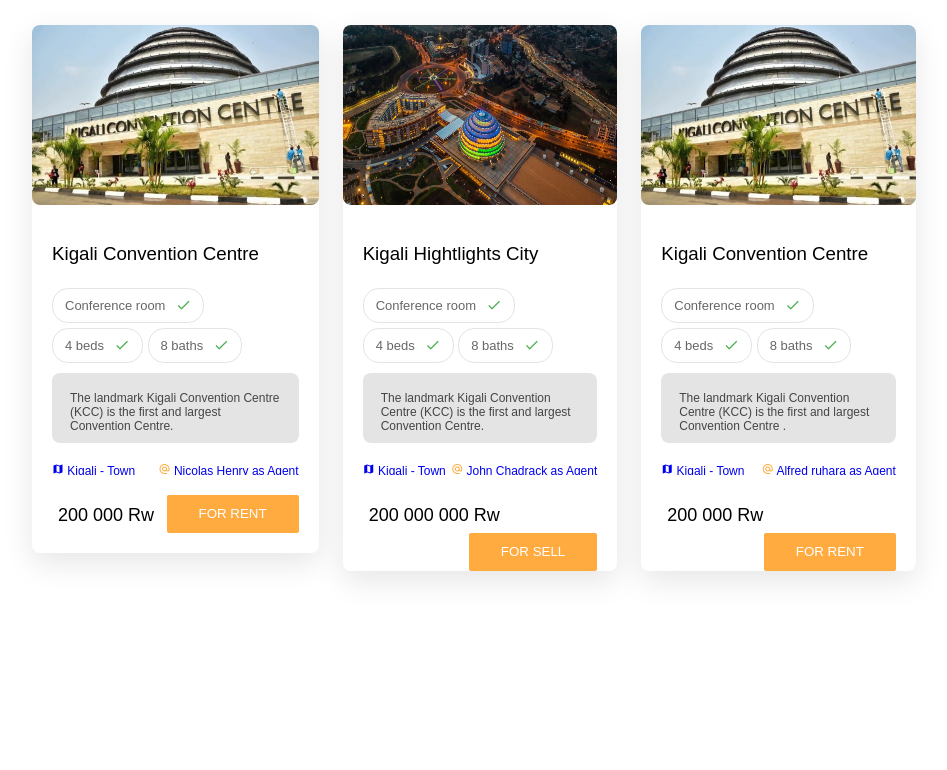
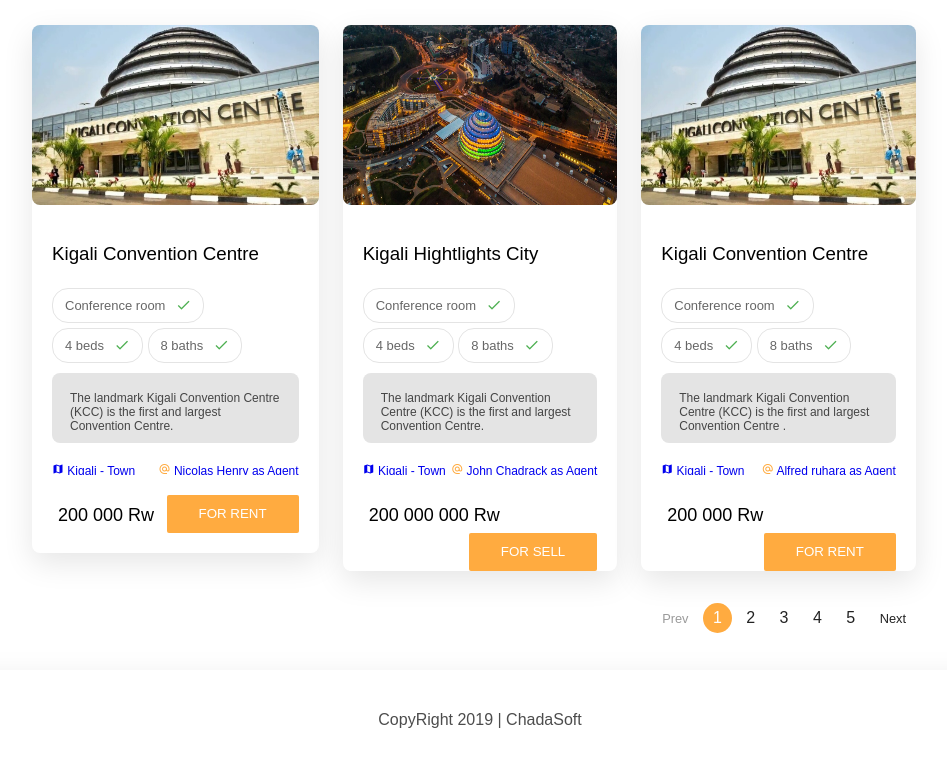
Before and after one commit to alfredruhara/property-pro-lite, a plain HTML site: page UI/index.html in a window 1280 px wide. Shown: the part 1035-1805 px from the top of the page, without its empty margins (160-1107 px from the left). Before the commit the page ends 1642 px from the top, so only its background shows below. Drawn offline with Linux system fonts and the light colour scheme.

Commit message:
Apply ui  template  improvement

```diff
--- a/UI/css/build_parts/build_card.css
+++ b/UI/css/build_parts/build_card.css
@@ -1,6 +1,6 @@
 /*
 * Card design archicteture
-* V0.01
+* V0.001
 * 14 june 2019
 * By Chadrack Ruhara
 */
--- a/UI/css/build_parts/build_nav.css
+++ b/UI/css/build_parts/build_nav.css
@@ -1,6 +1,6 @@
 /*
 * Navigation bar archicteture
-* V0.01
+* V0.001
 * 14 june 2019
 * By Chadrack Ruhara
 */
--- /dev/null
+++ b/UI/css/build_parts/build_pagination.css
@@ -0,0 +1,33 @@
+/*
+* Pagination archicteture
+* V0.001
+* 14 june 2019
+* By Chadrack Ruhara
+*/
+.pagination  li {
+    display: inline-block;
+    font-size: 1rem;
+    padding: 0 10px;
+    line-height: 30px;
+    border-radius: 50%;
+    text-align: center;
+}
+    .pagination .active a {
+        color: #fff;
+    }
+    .pagination li a {
+        color: #222;
+    }
+    .pagination .disabled a {
+        cursor: default;
+        color: rgba(0, 0, 0, 0.4)
+    }
+     .pagination .paged-back , .pagination .paged-to-next  {
+         font-size: 0.8em;
+     }
+  @media only screen and (max-width : 992px) {
+    .pagination {
+      width: 100%;
+     }
+
+    }
--- a/UI/css/build_parts/build_select_option.css
+++ b/UI/css/build_parts/build_select_option.css
@@ -1,6 +1,6 @@
 /*
 * Navigation bar archicteture
-* V0.01
+* V0.001
 * 14 june 2019
 * By Chadrack Ruhara
 */
--- a/UI/css/build_parts/build_slider.css
+++ b/UI/css/build_parts/build_slider.css
@@ -1,6 +1,6 @@
 /*
 * Slider show archicteture
-* V0.01
+* V0.001
 * 14 june 2019
 * By Chadrack Ruhara
 */
--- a/UI/css/style.css
+++ b/UI/css/style.css
@@ -43,7 +43,7 @@
 * primary , grey, white, blue
 */
 
-.bg-primary{ background-color: #ffab40 !important }
+.bg-primary{ background-color: #ffab40 ; color: #fff !important; }
 .bg-grey { background-color: #ccc; }
 .bg-white{ background-color: #fff; }
 .bg-blue { background-color: #2196F3}
@@ -86,6 +86,9 @@
 }
 .depth-1 {
     box-shadow: 0 2px 5px 0 rgba(0, 0, 0, 0.16), 0 2px 10px 0 rgba(0, 0, 0, 0.12);
+ }
+ .fine-depth{
+    box-shadow: 0px 10px 30px 0px rgba(0, 0, 0, 0.1);
  }
 /*
 * Utility Classes
@@ -158,7 +161,7 @@
 
 /*
 * Components  - chada style elements
-* Input , button , Navigation bar
+* Input , button , navigation bar , slider show , select input customize, card design , pagination
 */
 
 input{
@@ -345,13 +348,10 @@
             }
 
 /*
-* Navigation bar archicteture
+* Select Input customize
 * V0.001
 * 14 june 2019
 */
-
-
-
 
 .select-container {
     padding: 10px;
@@ -474,6 +474,32 @@
       line-height: 33px;
       padding-left: 10px;
     }
+/*
+* Pagination archicteture
+* V0.001
+* 14 june 2019
+*/
+.pagination  li {
+    display: inline-block;
+    font-size: 1rem;
+    padding: 0 10px;
+    line-height: 30px;
+    border-radius: 50%;
+    text-align: center;
+}
+    .pagination .active a {
+        color: #fff;
+    }
+    .pagination li a {
+        color: #222;
+    }
+    .pagination .disabled a {
+        cursor: default;
+        color: rgba(0, 0, 0, 0.4)
+    }
+     .pagination .paged-back , .pagination .paged-to-next  {
+         font-size: 0.8em;
+     }
 
 /* Work with medium and down screens  */
 
@@ -491,6 +517,9 @@
     .slider .banners li .details {
         font-size: 0.5em;
     }
+    .pagination {
+        width: 100%;
+       }
 
   }
 
--- a/UI/index.html
+++ b/UI/index.html
@@ -6,6 +6,7 @@
 	<meta name="viewport" content="width=device-width, initial-scale=1">
 	<link rel="icon" type="image/x-icon" href="assets/img/">
 	<link rel="stylesheet" href="css/style.css"/>
+	<link rel="stylesheet" href="css/build_parts/build_pagination.css"/>
 </head>
 <body class="body-ini">
     <!-- Navigation bar -->
@@ -219,12 +220,37 @@
             <!-- Pagination -->
             <div class="col s12">
 
+                <ul class="pagination right">
+                    <li class="disabled paged-back" ><a href="#!"> Prev </a> </li>
+
+                    <li class="bg-primary active"><a href="#!">1</a></li>
+                    <li ><a href="#!">2</a></li>
+                    <li ><a href="#!">3</a></li>
+                    <li ><a href="#!">4</a></li>
+                    <li ><a href="#!">5</a></li>
+
+                    <li class="paged-to-next"><a href="#!"> Next </a></li>
+                </ul>
+
             </div>
         </div>
 
     </div>
 
     <!-- Footer -->
+    <div class="fine-depth">
+            <nav class="bg-white">
+                <div class="container">
+                    <div class="nav-wrapper ">
+                         <div class="row">
+                             <div class="col s12 center-align">
+                                    <span class="fg-unfocus">CopyRight 2019 | ChadaSoft</span>
+                             </div>
+                         </div>
+                      </div>
+                </div>
+              </nav>
+        </div>
 
 </body>
 </html>
```
